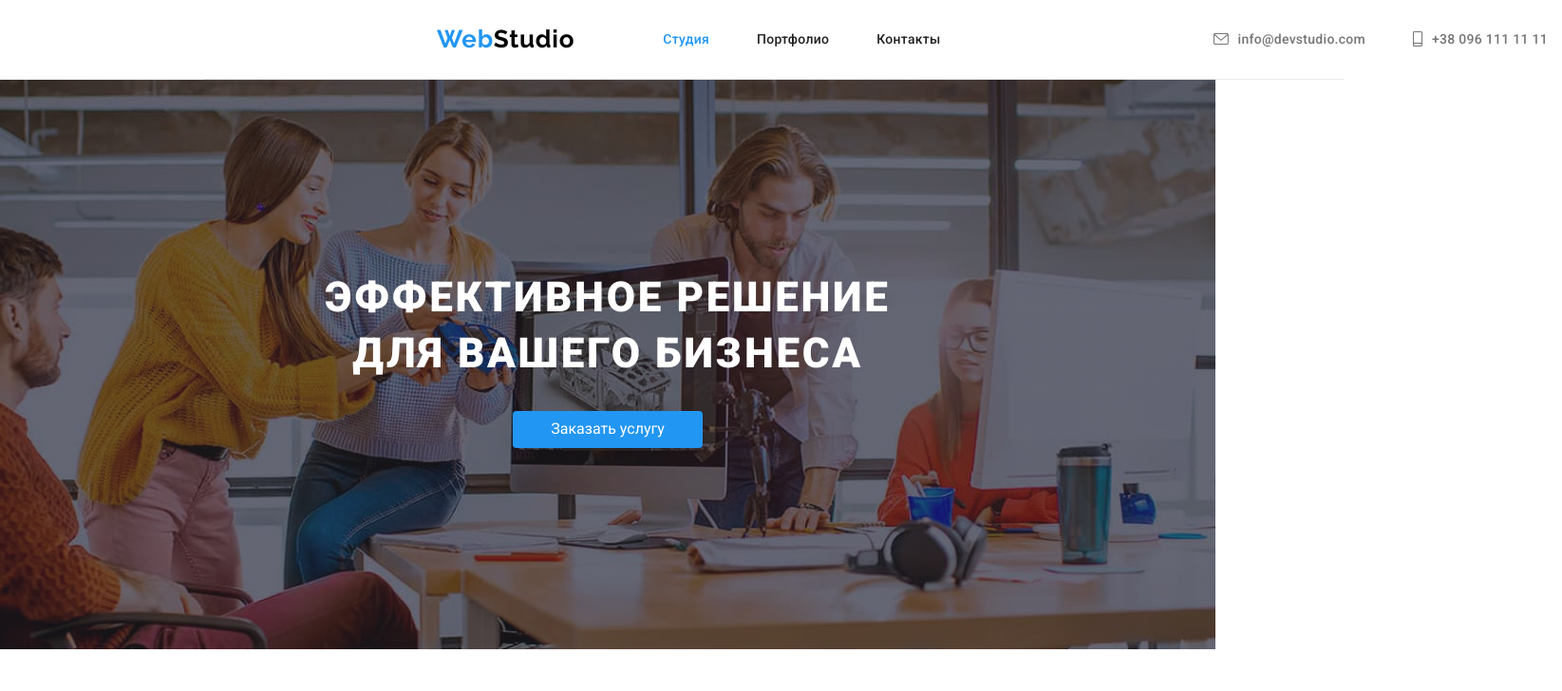
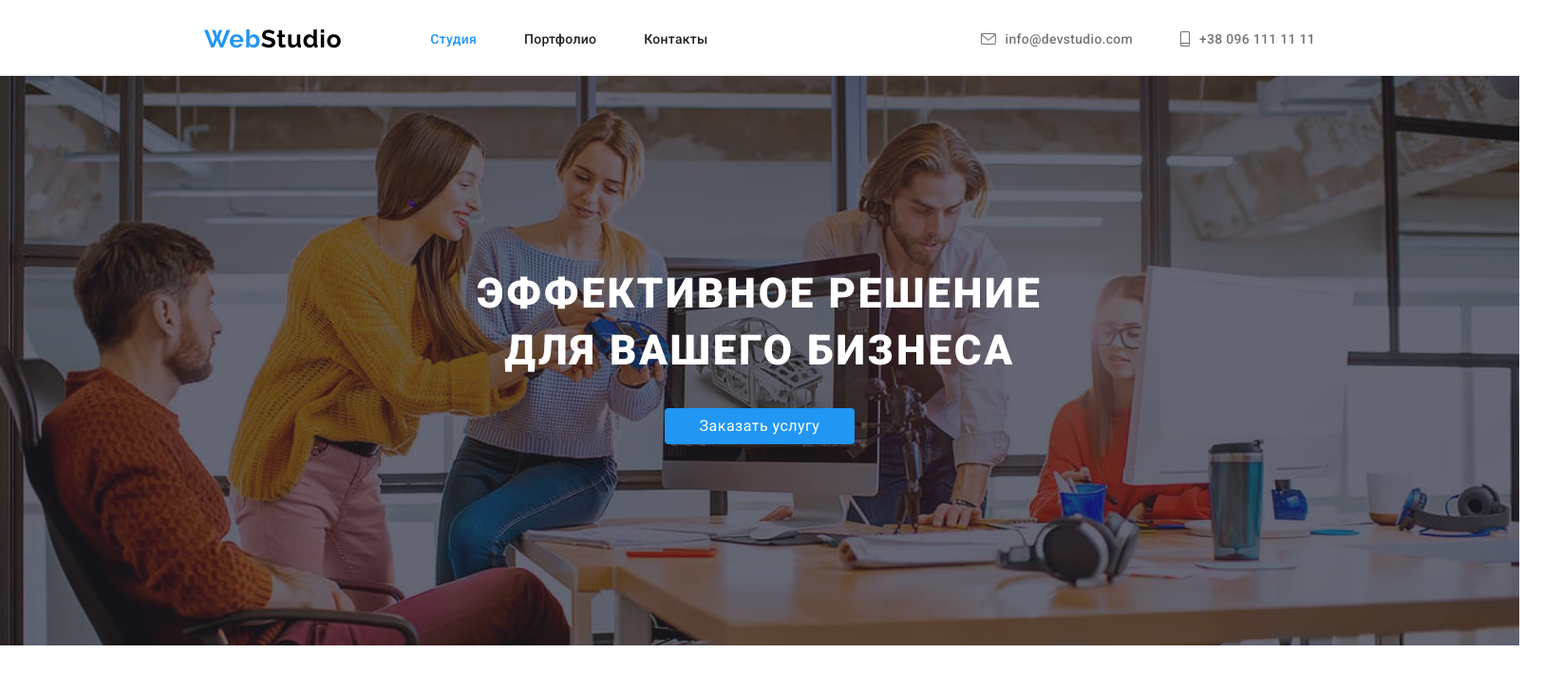
Before and after one commit to TetyanaYakobchuk/goit-markup-hw-04, a plain HTML site: page index.html in a window 1280 px wide. Shown: the top 728 px of the page at 95% size, 1645 px wide, since content can reach past the window. Drawn offline with nearby package versions, Linux system fonts and the light colour scheme; files that its build step writes are made by us from their sources.

Commit message:
Update styles.css

```diff
--- a/css/styles.css
+++ b/css/styles.css
@@ -27,6 +27,7 @@ body {
   background-color: var(--primery-white-color);
   font-family: 'Roboto', sans-serif;
   color: var(--txt-primery-color);
+  letter-spacing: 0.03em;
 }
 ul {
   list-style-type: none;
@@ -60,14 +61,15 @@ nav {
 
 .container {
   width: 1200px;
-  margin-left: 215px;
-  margin-right: 215px;
+  margin: 0 auto;
   padding-left: 15px;
   padding-right: 15px;
 }
 
 /* HEADER SECTION */
 .header {
+  width: 1600px;
+  height: 80px;
   border-bottom: 1px solid var(--border-header);
 }
 .header-nav {
@@ -155,7 +157,8 @@ nav {
   background-color: var(--bgr-primery-dark);
   color: var(--primery-white-color);
   height: 600px;
-  max-width: 1600px;
+  width: 1600px;
+  display: block;
   margin-right: auto;
   margin-left: auto;
   background-image: linear-gradient(
@@ -193,6 +196,7 @@ nav {
 .section-advantages {
   padding-top: 94px;
   padding-bottom: 94px;
+  width: 1600px;
 }
 
 /* .item {
@@ -273,6 +277,7 @@ nav {
 /* JOB SECTION */
 .job-section {
   padding-bottom: 94px;
+  width: 1600px;
 }
 
 .job-images {
@@ -367,6 +372,7 @@ nav {
 .client {
   padding-top: 94px;
   padding-bottom: 94px;
+  width: 1600px;
 }
 .client-logo {
   display: flex;
```
